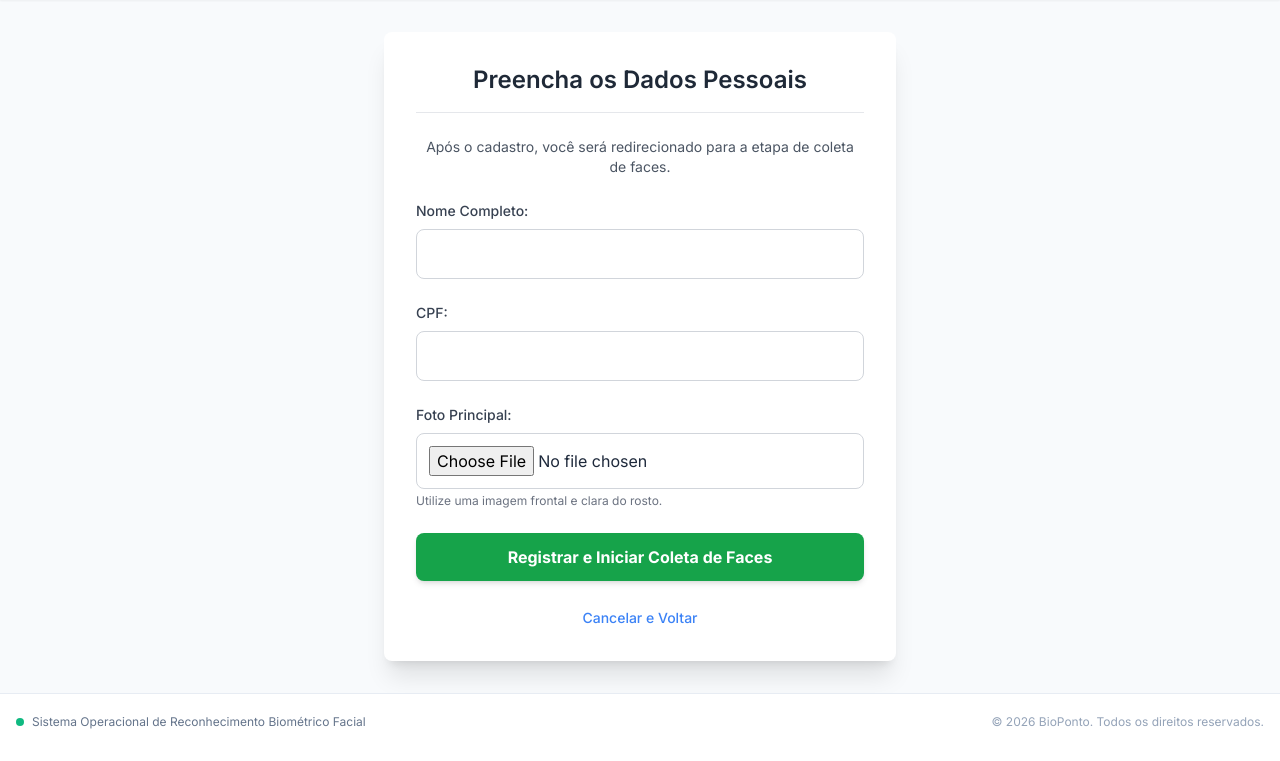
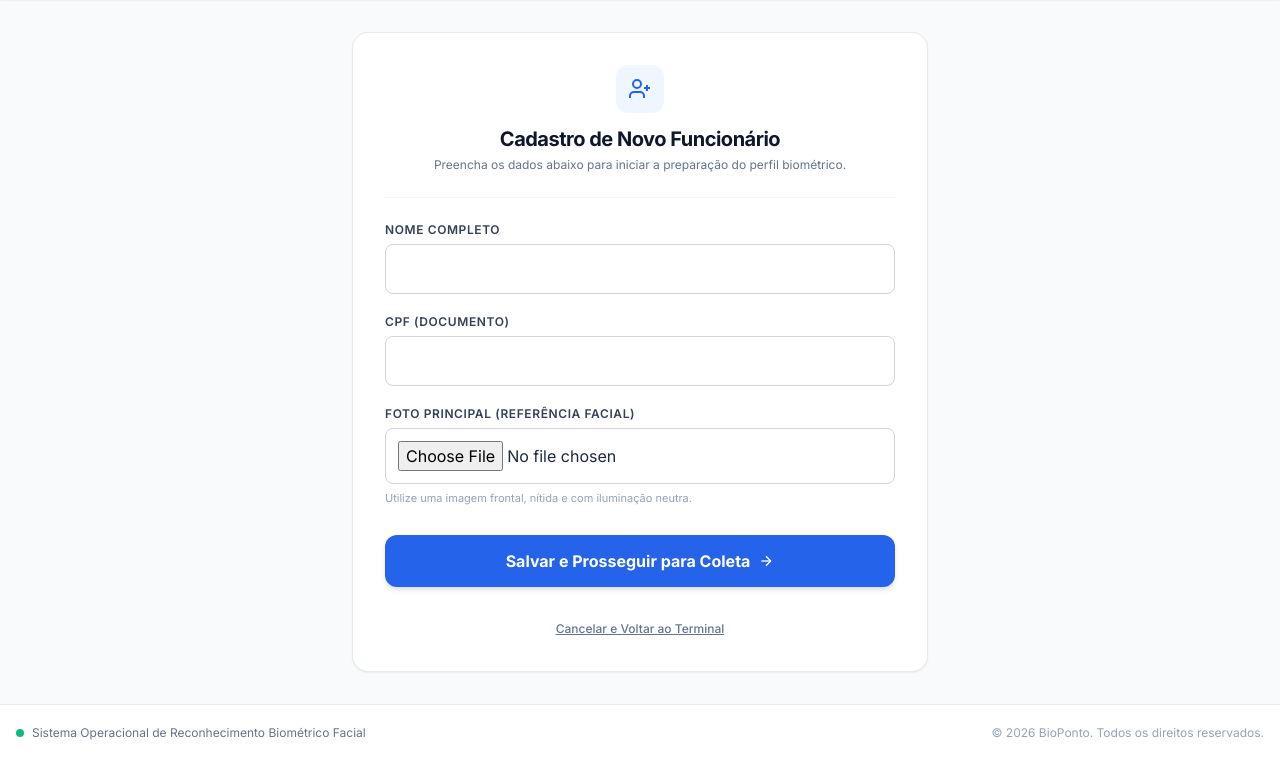
Before and after one commit to Matheus-a31/RECONHECIMENTO-FACIAL, a Django app: page /cadastrar/ in a window 1280 px wide. Shown: the part 65-826 px from the top of the page. Before the commit the page ends 794 px from the top, so only its background shows below. Run offline with Django 5.2, Linux system fonts and the light colour scheme; some libraries are stand-ins or nearby versions.

Commit message:
templates: atualiza tela de cadastro de funcionario

```diff
--- a/templates/criar_funcionario.html
+++ b/templates/criar_funcionario.html
@@ -1,62 +1,75 @@
 {% extends 'base.html' %}
 
 {% block title %}
-    Registrar Novo Funcionário
+Cadastrar Funcionário | BioPonto
 {% endblock title %}
 
-{% block header_text %}
-     Cadastro de Funcionário e Preparação para Coleta
-{% endblock header_text %}
+{% block content %}
+<div class="max-w-xl mx-auto space-y-6">
 
-{% block content %}
+    <div class="bg-white p-7 sm:p-8 rounded-2xl border border-slate-200/90 shadow-sm">
 
-    <div class="bg-white p-8 rounded-lg shadow-xl w-full max-w-lg mx-auto">
+        <div class="text-center pb-6 border-b border-slate-100">
+            <div class="w-12 h-12 mx-auto rounded-xl bg-blue-50 text-blue-600 flex items-center justify-center mb-3">
+                <svg class="w-6 h-6" viewBox="0 0 24 24" fill="none" stroke="currentColor" stroke-width="2">
+                    <path d="M16 21v-2a4 4 0 0 0-4-4H6a4 4 0 0 0-4 4v2"></path>
+                    <circle cx="9" cy="7" r="4"></circle>
+                    <line x1="19" y1="8" x2="19" y2="14"></line>
+                    <line x1="22" y1="11" x2="16" y2="11"></line>
+                </svg>
+            </div>
+            <h1 class="text-xl font-bold text-slate-900 tracking-tight">Cadastro de Novo Funcionário</h1>
+            <p class="text-xs text-slate-500 mt-1">Preencha os dados abaixo para iniciar a preparação do perfil biométrico.</p>
+        </div>
 
-        <h2 class="text-2xl font-semibold text-gray-800 mb-6 text-center border-b pb-4">
-            Preencha os Dados Pessoais
-        </h2>
-
-        <p class="text-sm text-gray-600 mb-6 text-center">
-            Após o cadastro, você será redirecionado para a etapa de coleta de faces.
-        </p>
-
-        <form method="post" enctype="multipart/form-data" class="space-y-6">
+        <form method="post" enctype="multipart/form-data" class="space-y-5 mt-6">
             {% csrf_token %}
 
             <div>
-                <label for="{{ form.nome.id_for_label }}" class="block text-gray-700 text-sm font-medium mb-2">Nome Completo:</label>
+                <label for="{{ form.nome.id_for_label }}" class="block text-xs font-semibold text-slate-700 uppercase tracking-wider mb-1.5">
+                    Nome Completo
+                </label>
                 {{ form.nome }}
                 {% if form.nome.errors %}
-                    <p class="text-red-500 text-xs italic mt-1">Nome: {{ form.nome.errors.as_text }}</p>
+                <p class="text-red-500 text-xs mt-1">{{ form.nome.errors.as_text }}</p>
                 {% endif %}
             </div>
 
             <div>
-                <label for="{{ form.cpf.id_for_label }}" class="block text-gray-700 text-sm font-medium mb-2">CPF:</label>
+                <label for="{{ form.cpf.id_for_label }}" class="block text-xs font-semibold text-slate-700 uppercase tracking-wider mb-1.5">
+                    CPF (Documento)
+                </label>
                 {{ form.cpf }}
                 {% if form.cpf.errors %}
-                    <p class="text-red-500 text-xs italic mt-1">CPF: {{ form.cpf.errors.as_text }}</p>
+                <p class="text-red-500 text-xs mt-1">{{ form.cpf.errors.as_text }}</p>
                 {% endif %}
             </div>
 
             <div>
-                <label for="{{ form.foto.id_for_label }}" class="block text-gray-700 text-sm font-medium mb-2">Foto Principal:</label>
+                <label for="{{ form.foto.id_for_label }}" class="block text-xs font-semibold text-slate-700 uppercase tracking-wider mb-1.5">
+                    Foto Principal (Referência Facial)
+                </label>
                 {{ form.foto }}
                 {% if form.foto.errors %}
-                    <p class="text-red-500 text-xs italic mt-1">Foto: {{ form.foto.errors.as_text }}</p>
+                <p class="text-red-500 text-xs mt-1">{{ form.foto.errors.as_text }}</p>
                 {% endif %}
-                <p class="text-gray-500 text-xs mt-1">Utilize uma imagem frontal e clara do rosto.</p>
+                <p class="text-slate-400 text-[11px] mt-1.5">Utilize uma imagem frontal, nítida e com iluminação neutra.</p>
             </div>
 
-            <button type="submit"
-                    class="w-full bg-green-600 hover:bg-green-700 text-white font-bold py-3 px-4 rounded-lg
-                           transition duration-300 ease-in-out shadow-md hover:shadow-lg focus:outline-none focus:ring-4 focus:ring-green-300">
-                Registrar e Iniciar Coleta de Faces
-            </button>
+            <div class="pt-2">
+                <button type="submit"
+                        class="w-full flex items-center justify-center gap-2 bg-blue-600 hover:bg-blue-700 active:scale-95 text-white font-bold py-3.5 px-4 rounded-xl shadow-md transition duration-150">
+                    <span>Salvar e Prosseguir para Coleta</span>
+                    <svg class="w-4 h-4" viewBox="0 0 24 24" fill="none" stroke="currentColor" stroke-width="2">
+                        <line x1="5" y1="12" x2="19" y2="12"></line>
+                        <polyline points="12 5 19 12 12 19"></polyline>
+                    </svg>
+                </button>
+            </div>
 
-            <div class="text-center mt-4">
-                <a href="{% url 'criar_funcionario' %}" class="text-blue-500 hover:text-blue-700 text-sm font-medium">
-                    Cancelar e Voltar
+            <div class="text-center pt-2">
+                <a href="{% url 'home' %}" class="text-xs font-medium text-slate-500 hover:text-slate-800 transition underline">
+                    Cancelar e Voltar ao Terminal
                 </a>
             </div>
 
@@ -64,4 +77,5 @@
 
     </div>
 
+</div>
 {% endblock content %}
```
